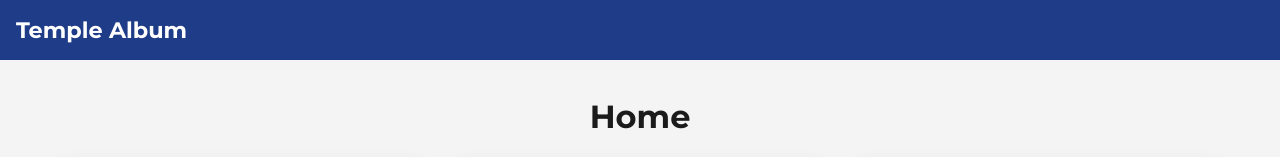
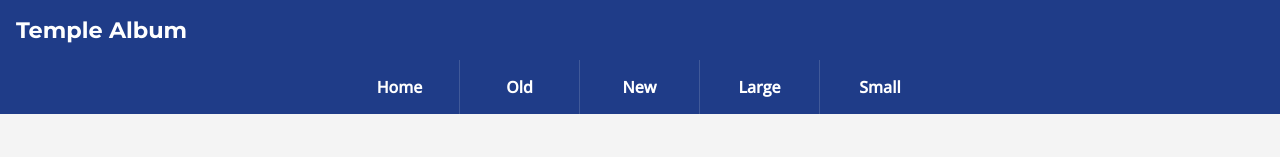
Before and after one commit to AHHS25/wdd131, a plain HTML site: page filtered-temples.html in a window 1280 px wide. Shown: the top 157 px of the page. Drawn offline with nearby package versions, Linux system fonts and the light colour scheme.

Commit message:
Adjust navigation styles for larger screens

```diff
--- a/styles/filtered-temples-large.css
+++ b/styles/filtered-temples-large.css
@@ -1,12 +1,14 @@
 @media screen and (min-width: 700px) {
+
   #menu-button {
     display: none;
   }
 
   .navigation {
-    display: flex;
+    display: flex; /* 👈 importante mantener */
     flex-direction: row;
     justify-content: center;
+    max-height: none; /* 👈 quitar colapso en desktop */
   }
 
   .navigation a {
```
